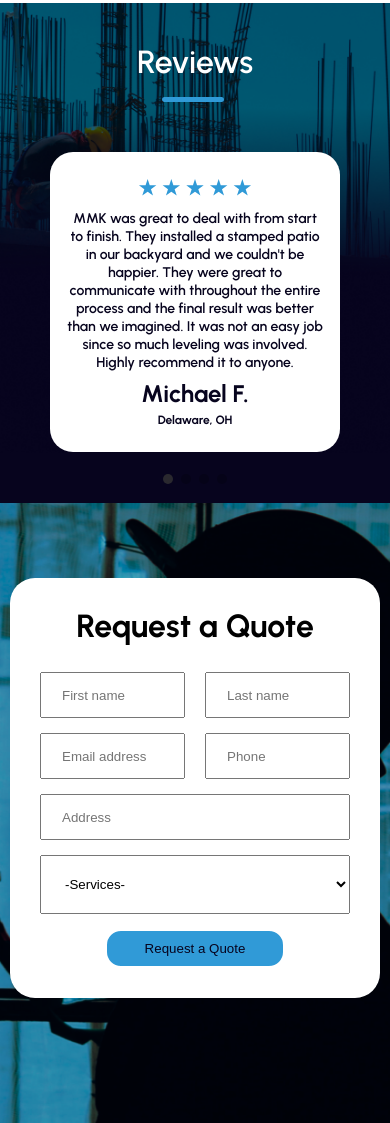
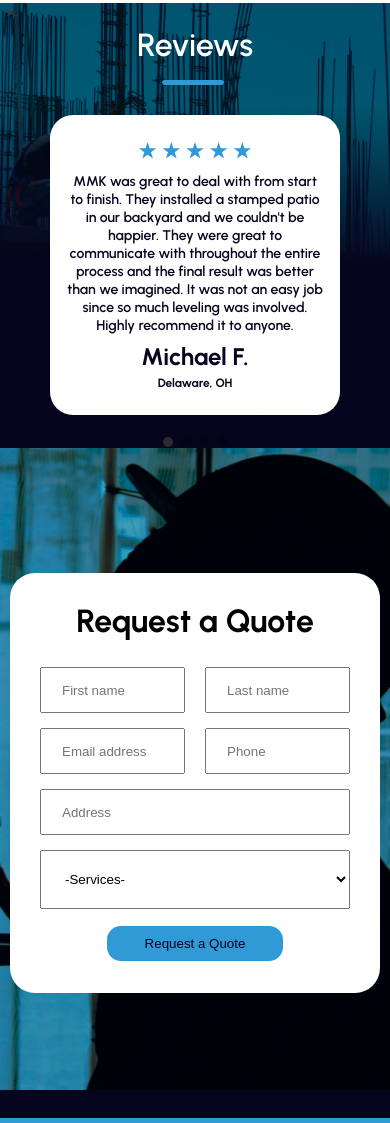
Before and after one commit to flaviasiv/MMK, a website: page index.html in a window 390 px wide. Shown: the part 5044-6167 px from the top of the page. Drawn offline with nearby package versions, Linux system fonts and the light colour scheme.

Commit message:
alteracoes1 09-01

```diff
--- a/css/style.css
+++ b/css/style.css
@@ -937,7 +937,7 @@ header {
 @media screen and (max-width:790px) {
 .request{
     padding-top: 0;
-    margin-top: -25;
+    margin-top: 10;
 }
 .request a{
     width: 189px;
@@ -1168,8 +1168,7 @@ swiper-slide.swiper2 {
 }
 @media screen and (max-width:1390px) {
     .reviewscontainer{
-        background-color: #07041E;
-        max-height: 440px;
+        max-height: 560px;
     }
     .review{
     padding: 0 0;
@@ -1181,13 +1180,10 @@ swiper-slide.swiper2 {
       max-height: 340px;
       margin: 40 0 !important;
     }
-
-}
-@media screen and (max-width: 1090px) {
-    .bgs-web{
+    .reviewbg{
         display: none;
     }
-    .bgs-mob{
+    .reviewbgm{
         display: block;
         pointer-events: none;
         position: absolute;
@@ -1198,6 +1194,22 @@ swiper-slide.swiper2 {
         flex-shrink: 0;
         z-index: 0;
     }
+}
+@media screen and (max-width: 1090px) {
+    .bgs-web{
+        display: none;
+    }
+    .bgs-mob{
+        display: block;
+        pointer-events: none;
+        position: absolute;
+        width: 100%;
+        object-fit: cover;
+        max-width: 2999px;
+        max-height: 100%;
+        flex-shrink: 0;
+        z-index: 0;
+    }
     .review{
         width: 100%;
         max-width: 1340px;
@@ -1209,12 +1221,15 @@ swiper-slide.swiper2 {
     }
 }
 @media screen and (max-width: 790px) {
+    .reviewstitle h2{
+        padding: 23px 0 0 0;
+    }
     .reviewscontainer{
         width: 100%;
         max-width: 3000px;
         margin: auto;
         height: 100%;
-        max-height: 450px;
+        max-height: 445px;
     }
     .review{
         width: 100%;
@@ -1226,7 +1241,7 @@ swiper-slide.swiper2 {
       margin-left: 0px;
     }
     .mySwiper3{
-      margin: 50 0 !important;
+      margin: 30 0 !important;
     }
 }
 .formgrid{
@@ -1237,7 +1252,6 @@ swiper-slide.swiper2 {
     height: 100%;
     max-height: 800px;
     margin: auto;
-    background-color: #07041E;
     padding: 50px 0;
 }
 .form {
@@ -1369,8 +1383,8 @@ form {
 }*/
 @media screen and (max-width:1290px) {
     .formgrid{
-        background-color: #07041E;
         max-height: 699px;
+        padding: 0;
     }
 }
 @media screen and (max-width:770px) {
--- a/index.html
+++ b/index.html
@@ -264,8 +264,8 @@
           </div>
         </div>
         <div class="reviewscontainer">
-            <img src="./assets/reviewbg.png" alt="" class="bgs-web" draggable="false">
-            <img src="./assets/reviewbg-m.png" alt="" class="bgs-mob" draggable="false">
+            <img src="./assets/reviewbg.png" alt="" class="bgs-web reviewbg" draggable="false">
+            <img src="./assets/reviewbg-m.png" alt="" class="bgs-mob reviewbgm" draggable="false">
           <div class="review">
           <div class="reviewstitle servicestitle">
             <h2>Reviews
```
